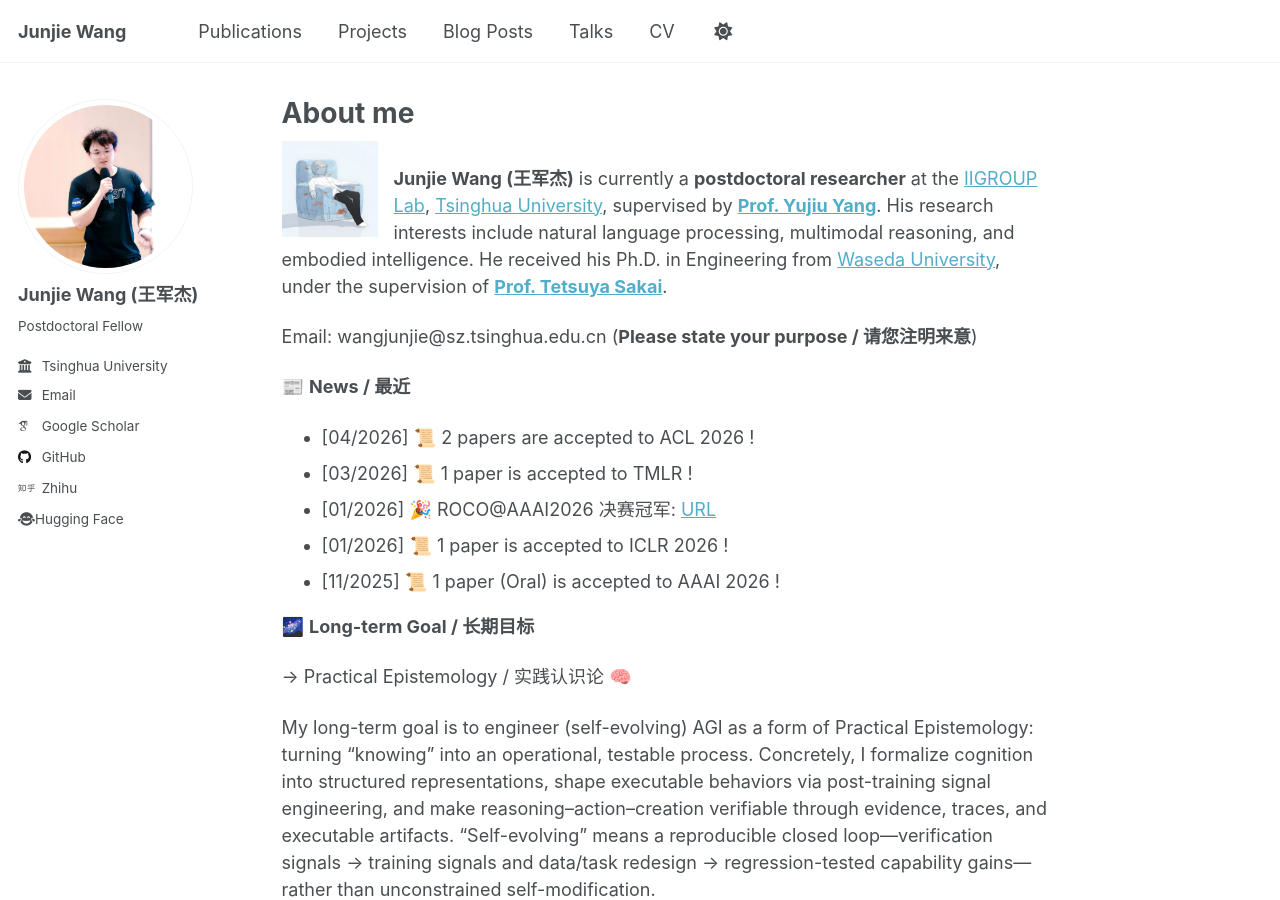
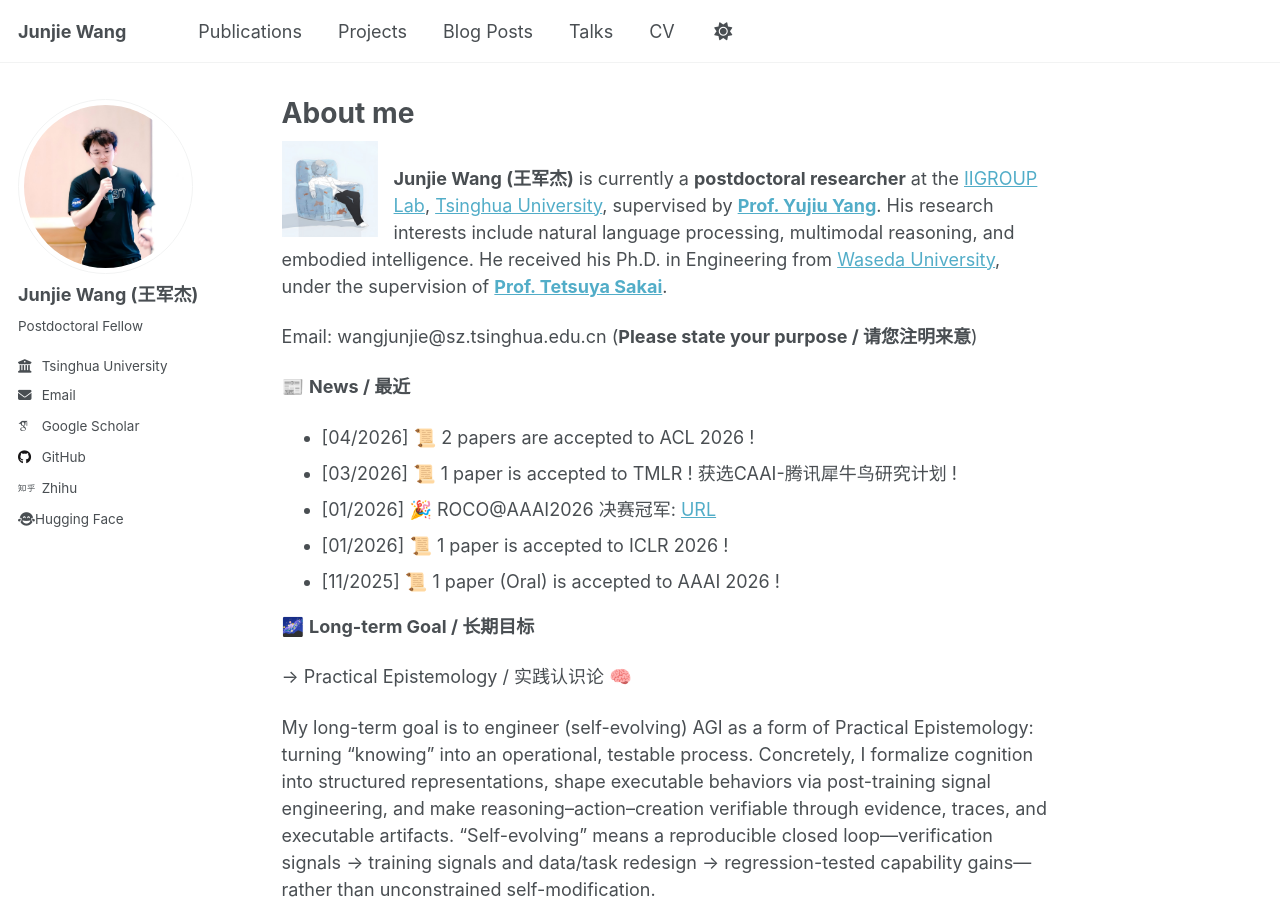
Before and after one commit to wangjunjie-ai/wangjunjie-ai.github.io, a Jekyll site: the page built from _pages/about.md, in a window 1280 px wide and 900 px high. Built offline with Jekyll 4.4.1, drawn with Linux system fonts in a browser that asks for light colours; some web fonts are replaced.

Commit message:
Update about.md

```diff
--- a/_pages/about.md
+++ b/_pages/about.md
@@ -19,7 +19,7 @@
 📰 **News / 最近**
 
 - [04/2026] 📜 2 papers are accepted to ACL 2026 !
-- [03/2026] 📜 1 paper is accepted to TMLR !
+- [03/2026] 📜 1 paper is accepted to TMLR ! 获选CAAI-腾讯犀牛鸟研究计划 !
 - [01/2026] 🎉 ROCO@AAAI2026 决赛冠军: [URL](https://wangjunjie-ai.github.io/portfolio/8-roco/)
 - [01/2026] 📜 1 paper is accepted to ICLR 2026 !
 - [11/2025] 📜 1 paper (Oral) is accepted to AAAI 2026 !
```
